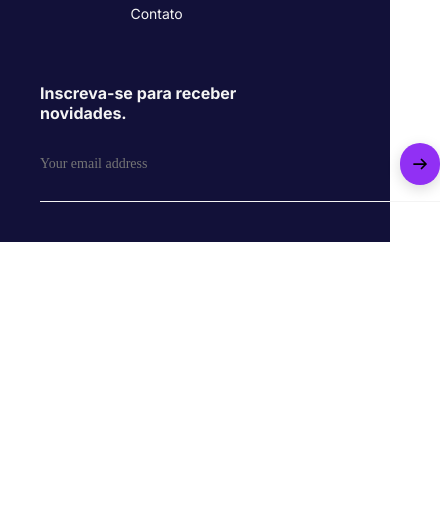
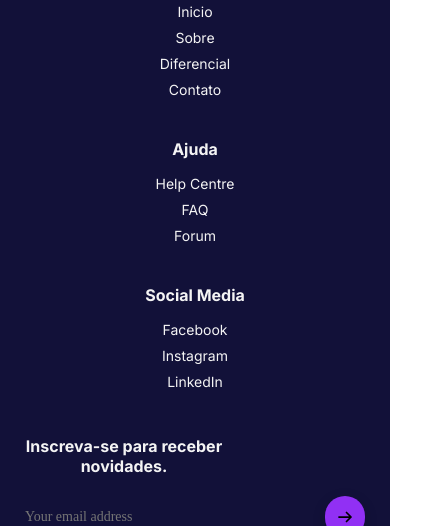
Before and after one commit to FelipeLima2003/Fintech, a plain HTML site: page index.html in a window 390 px wide. Shown: the part 2716-3242 px from the top of the page, 440 px wide, since content can reach past the window. Before the commit the page ends 2958 px from the top, so only its background shows below. Drawn offline with Linux system fonts and the light colour scheme.

Commit message:
fix:bugs na responsividade

```diff
--- a/src/styles/style.css
+++ b/src/styles/style.css
@@ -368,8 +368,9 @@ footer {
 
     .content-service-item p {
       font-size: var(--font-size-body);
-      font-weight: var(--font-weight-body-body);
-      width: 360px;
+      font-weight: var(--font-weight-body);
+      width: 100%;
+      max-width: 400%;
       margin: 0 auto;
       text-align: justify;
     }
@@ -385,7 +386,8 @@ footer {
     .content-income p {
       font-size: var(--font-size-body);
       font-weight: var(--font-weight-body);
-      width: 360px;
+      width: 80%;
+      max-width: 400%;
       text-align: justify;
     }
 
@@ -394,15 +396,24 @@ footer {
     }
 
     footer {
-      gap: 60px;
-      padding: 40px;
-      margin: 0 auto;
+      flex-direction: column;
+      align-items: center;
+      text-align: center;
+      gap: 45px;
+      padding: 40px 24px;
     }
 
-    .footer-information div img {
-      width: 120px;
+    .footer-information {
+      flex-direction: column;
+      align-items: center;
+      gap: 40px;
+      width: 100%;
     }
 
+    .footer-information-item {
+      align-items: center;
+      gap: 16px;
+    }
     .footer-information-item h2 {
       font-size: var(--font-size-button);
       font-weight: var(--font-weight-button);
@@ -413,12 +424,19 @@ footer {
       font-weight: var(--font-weight-caption);
     }
 
+    .footer-contact form {
+      width: 100%;
+      max-width: 340px;
+      justify-content: center;
+      align-items: center;
+    }
+
     .footer-contact form input {
-
       font-size: var(--font-size-caption);
       font-weight: var(--font-weight-caption);
       color: var(--color-neutral-white);
-      width: 360px;
+      width: 320px;
+
     }
   }
 }
```
